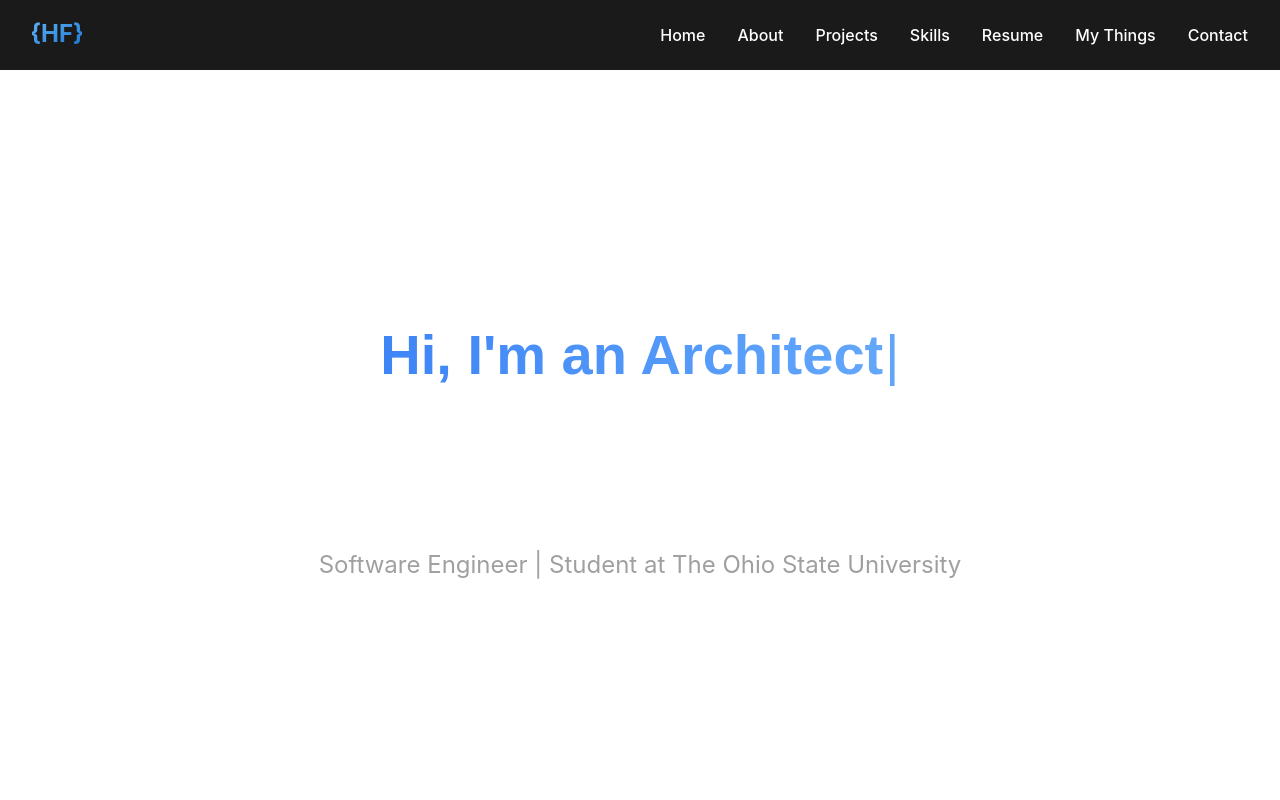
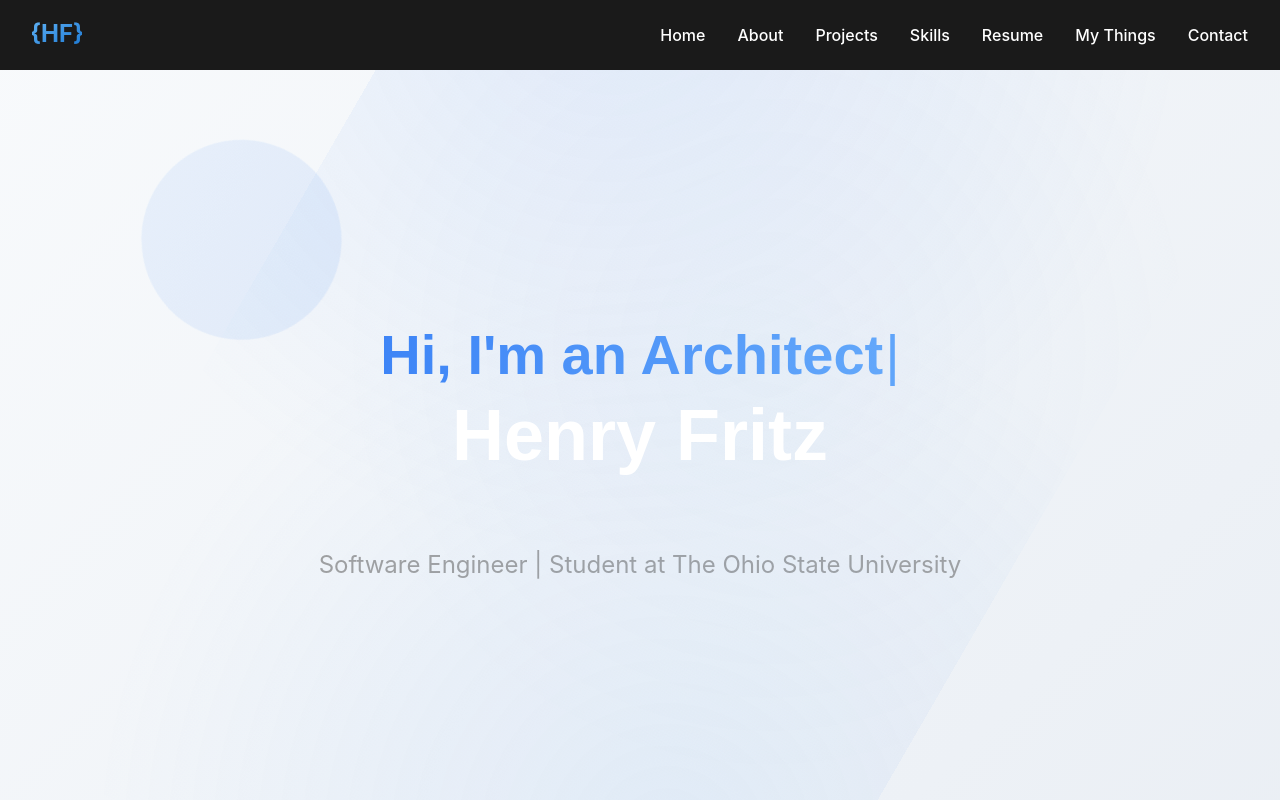
Before and after one commit to hfritz34/henryfritz.com, a React (Vite) app in the folder henryfritz.web/: page / in a window 1280 px wide. Shown: the top 800 px of the page. Built offline with nearby package versions, Linux system fonts and the light colour scheme; a web font is replaced by a local one; what spotify-web-api-js would draw is missing.

Commit message:
background change

```diff
--- a/henryfritz.web/src/index.css
+++ b/henryfritz.web/src/index.css
@@ -7,7 +7,8 @@
 
   color-scheme: light dark;
   color: rgba(255, 255, 255, 0.87);
-  background-color: #242424;
+  background: linear-gradient(135deg, #0f1419 0%, #1a1a2e 50%, #16213e 100%);
+  min-height: 100vh;
 
   font-synthesis: none;
   text-rendering: optimizeLegibility;
@@ -17,11 +18,11 @@
 
 a {
   font-weight: 500;
-  color: #646cff;
+  color: #60A5FA;
   text-decoration: inherit;
 }
 a:hover {
-  color: #535bf2;
+  color: #3B82F6;
 }
 
 body {
@@ -30,6 +31,8 @@
   place-items: center;
   min-width: 320px;
   min-height: 100vh;
+  background: linear-gradient(135deg, #0f1419 0%, #1a1a2e 50%, #16213e 100%);
+  background-attachment: fixed;
 }
 
 h1 {
@@ -49,7 +52,7 @@
   transition: border-color 0.25s;
 }
 button:hover {
-  border-color: #646cff;
+  border-color: #60A5FA;
 }
 button:focus,
 button:focus-visible {
@@ -59,10 +62,13 @@
 @media (prefers-color-scheme: light) {
   :root {
     color: #213547;
-    background-color: #ffffff;
+    background: linear-gradient(135deg, #f8fafc 0%, #e2e8f0 50%, #cbd5e1 100%);
+  }
+  body {
+    background: linear-gradient(135deg, #f8fafc 0%, #e2e8f0 50%, #cbd5e1 100%);
   }
   a:hover {
-    color: #747bff;
+    color: #1e40af;
   }
   button {
     background-color: #f9f9f9;
--- a/henryfritz.web/src/styles/App.css
+++ b/henryfritz.web/src/styles/App.css
@@ -3,6 +3,7 @@
   margin: 0 auto;
   padding: 2rem;
   text-align: center;
+  position: relative;
 }
 
 .logo {
@@ -52,3 +53,42 @@
   position: relative;
   overflow: hidden;
 }
+
+.hero::before {
+  content: '';
+  position: absolute;
+  top: 0;
+  left: 0;
+  right: 0;
+  bottom: 0;
+  background: radial-gradient(circle at 20% 80%, rgba(59, 130, 246, 0.1) 0%, transparent 50%),
+              radial-gradient(circle at 80% 20%, rgba(96, 165, 250, 0.1) 0%, transparent 50%),
+              radial-gradient(circle at 40% 40%, rgba(147, 197, 253, 0.05) 0%, transparent 50%);
+  animation: float 20s ease-in-out infinite;
+  pointer-events: none;
+}
+
+.hero::after {
+  content: '';
+  position: absolute;
+  top: 10%;
+  left: 10%;
+  width: 200px;
+  height: 200px;
+  background: linear-gradient(45deg, rgba(59, 130, 246, 0.1), rgba(96, 165, 250, 0.1));
+  border-radius: 50%;
+  animation: float-reverse 25s ease-in-out infinite;
+  pointer-events: none;
+}
+
+@keyframes float {
+  0%, 100% { transform: translateY(0px) rotate(0deg); }
+  33% { transform: translateY(-20px) rotate(120deg); }
+  66% { transform: translateY(10px) rotate(240deg); }
+}
+
+@keyframes float-reverse {
+  0%, 100% { transform: translateY(0px) translateX(0px) rotate(0deg); }
+  33% { transform: translateY(30px) translateX(-20px) rotate(-120deg); }
+  66% { transform: translateY(-15px) translateX(20px) rotate(-240deg); }
+}
```
